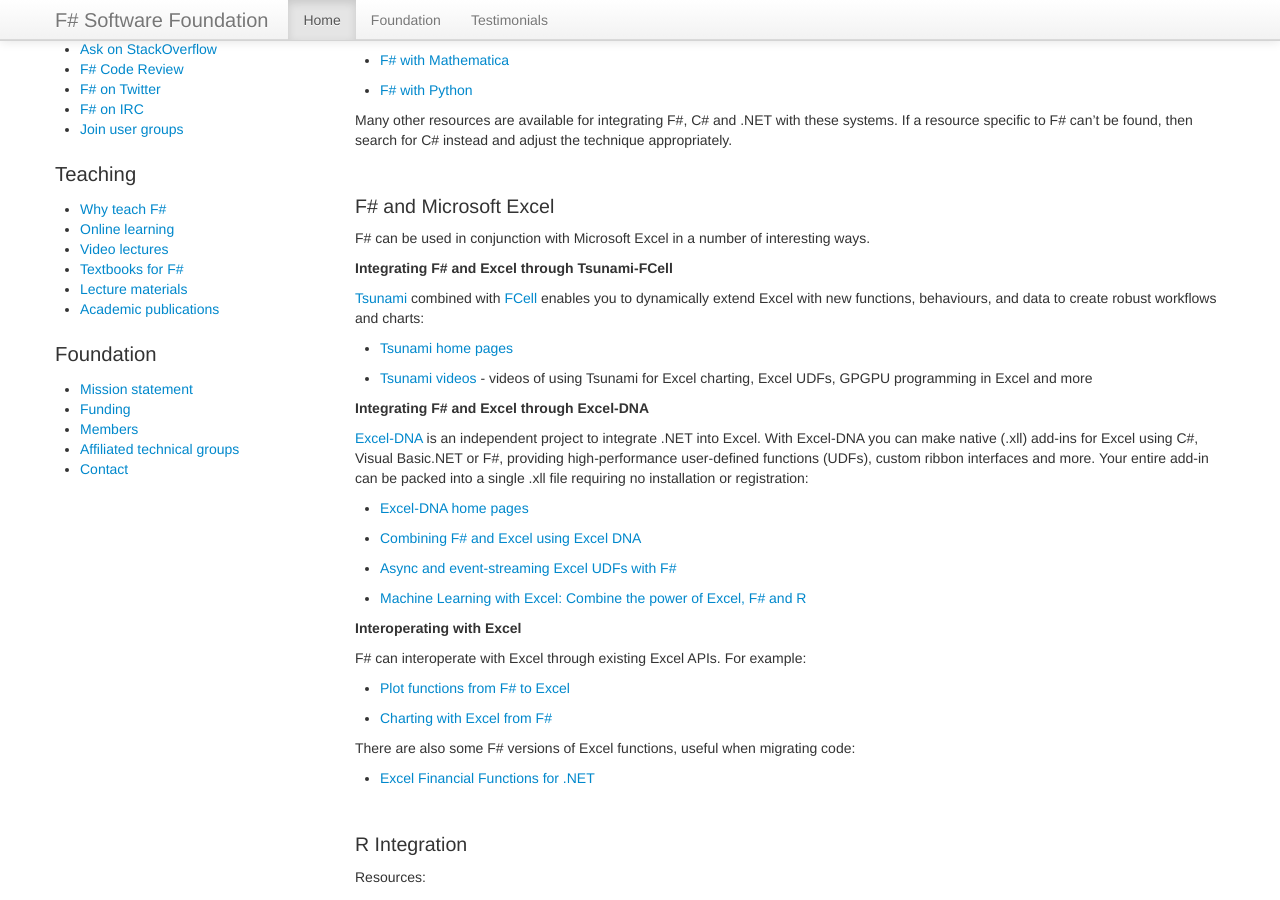
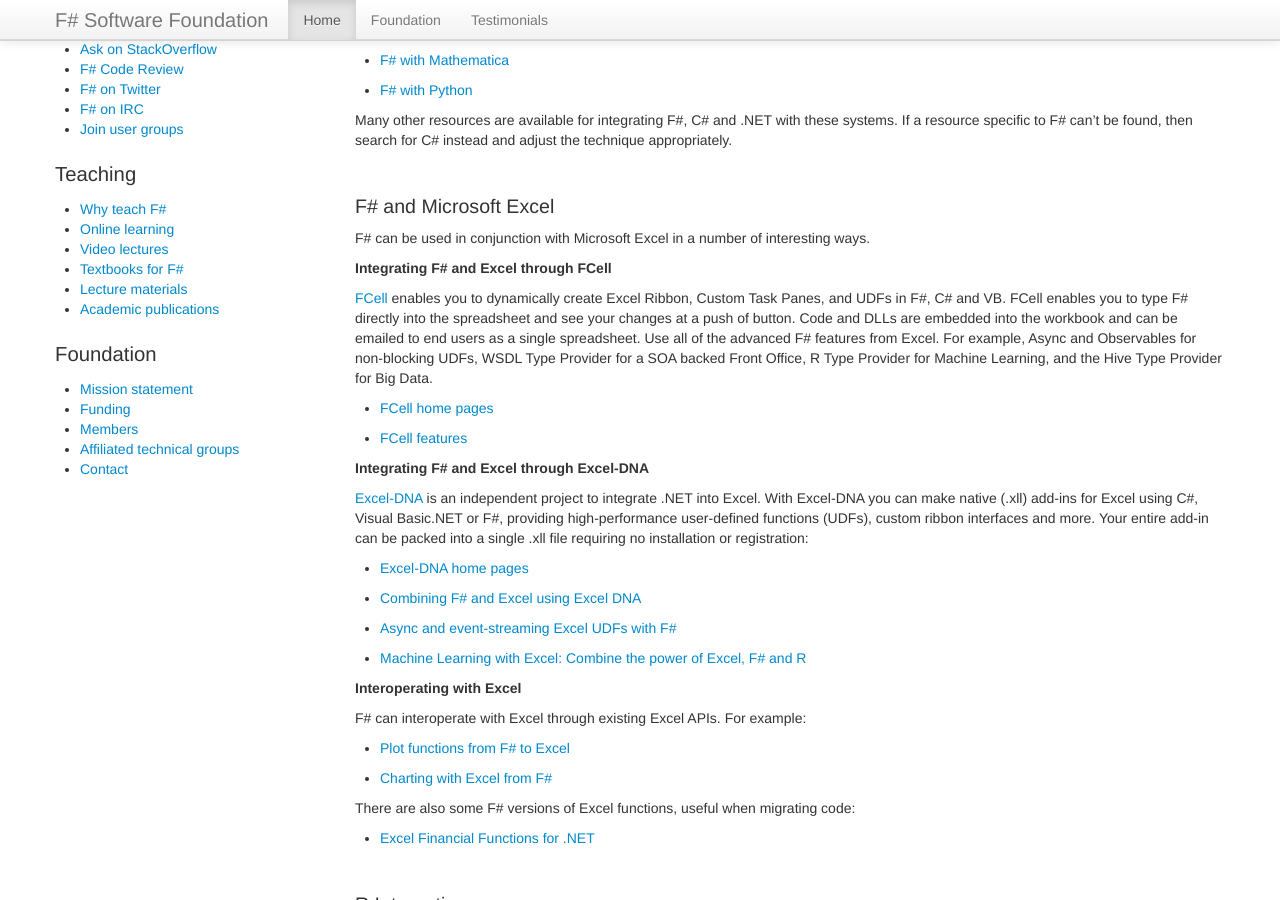
Before and after one commit to fsharp/fsharp.org, a Jekyll site: the page built from data-science/index.md, in a window 1280 px wide and 900 px high, scrolled down 716 px. Built offline with Jekyll 4.4.1, drawn with Linux system fonts in a browser that asks for light colours; nearby versions of some CDN libraries; some web fonts are replaced; comment, search, counter and statistics services are not loaded.

Commit message:
Replacing Tsunami with FCell

```diff
--- a/data-science/index.md
+++ b/data-science/index.md
@@ -48,13 +48,15 @@
 
 F# can be used in conjunction with Microsoft Excel in a number of interesting ways.
 
-##### Integrating F# and Excel through Tsunami-FCell
+##### Integrating F# and Excel through FCell
 
-[Tsunami](http://tsunami.io/) combined with [FCell](http://www.statfactory.co.uk/fcell-add-in/) enables you to
-dynamically extend Excel with new functions, behaviours, and data to create robust workflows and charts:
+[FCell](http://fcell.io) enables you to dynamically create Excel Ribbon, Custom Task Panes, and UDFs in F#, C# and VB.
+FCell enables you to type F# directly into the spreadsheet and see your changes at a push of button.
+Code and DLLs are embedded into the workbook and can be emailed to end users as a single spreadsheet.
+Use all of the advanced F# features from Excel. For example, Async and Observables for non-blocking UDFs, WSDL Type Provider for a SOA backed Front Office, R Type Provider for Machine Learning, and the Hive Type Provider for Big Data.
 
- * [Tsunami home pages](http://tsunami.io/)
- * [Tsunami videos](http://tsunami.io/media.html) - videos of using Tsunami for Excel charting, Excel UDFs, GPGPU programming in Excel and more
+ * [FCell home pages](http://fcell.io/)
+ * [FCell features](http://fcell.io/tour.html)
 
 ##### Integrating F# and Excel through Excel-DNA
 
```
